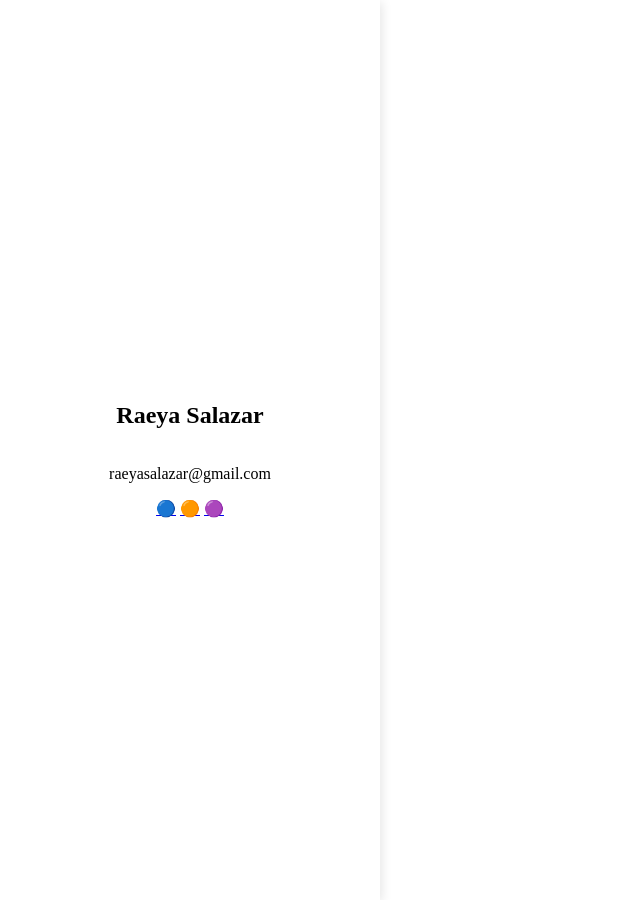
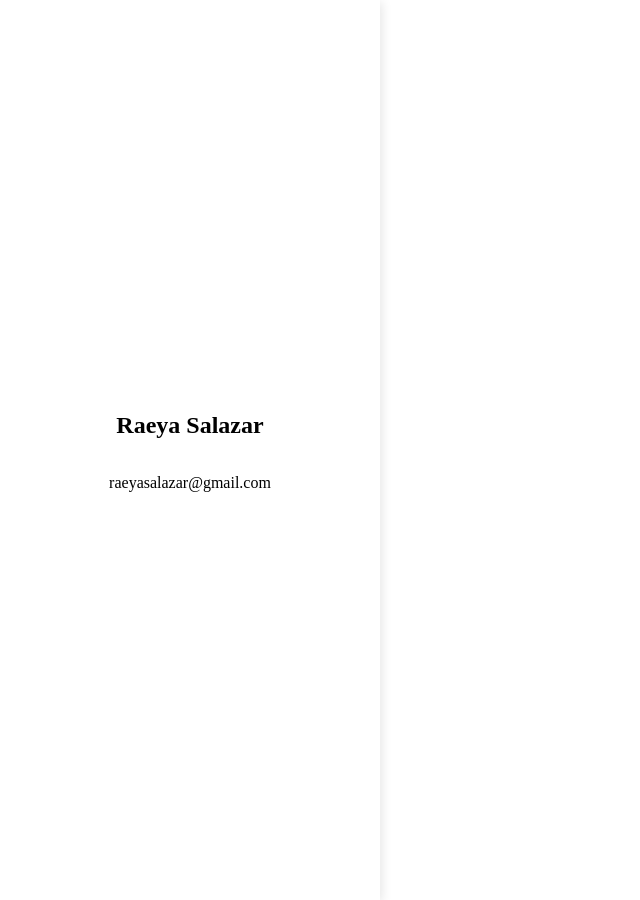
Before and after one commit to RaeSalazar/raeya-salazar-portfolio, a Jekyll site: the page built from index.html, in a window 1280 px wide. Shown: the whole page, without its empty margins (0-640 px from the left). Built offline with Jekyll 4.4.1, drawn with Linux system fonts in a browser that asks for light colours.

Commit message:
Add files via upload

```diff
--- a/_includes/sidebar.html
+++ b/_includes/sidebar.html
@@ -1,10 +1,11 @@
 <aside class="sidebar">
-        <div class="profile-pic"></div>
-        <h2>{{ site.name }}</h2>
-        <p>{{ site.email }}</p>
-        <div class="social-icons">
-            <a href="#">🔵</a>
-            <a href="#">🟠</a>
-            <a href="#">🟣</a>
-        </div>
+	<div class="profile-pic">
+	</div>
+	<h1>{{ site.name }}</h1>
+	<p>{{ site.email }}</p>
+	<div class="social-icons">
+		<a href="#"></a>
+		<a href="#"></a>
+		<a href="#"></a>
+	</div>
 </aside>
--- a/_sass/global.scss
+++ b/_sass/global.scss
@@ -0,0 +1 @@
+/* CSS Document */
--- a/assets/css/main.scss
+++ b/assets/css/main.scss
@@ -1,5 +1,4 @@
 ---
 ---
-
 @import "global";
 @import "sidebar";
```
Also changed, not shown: _sass/sidebar.scss (+15 -14 lines).
